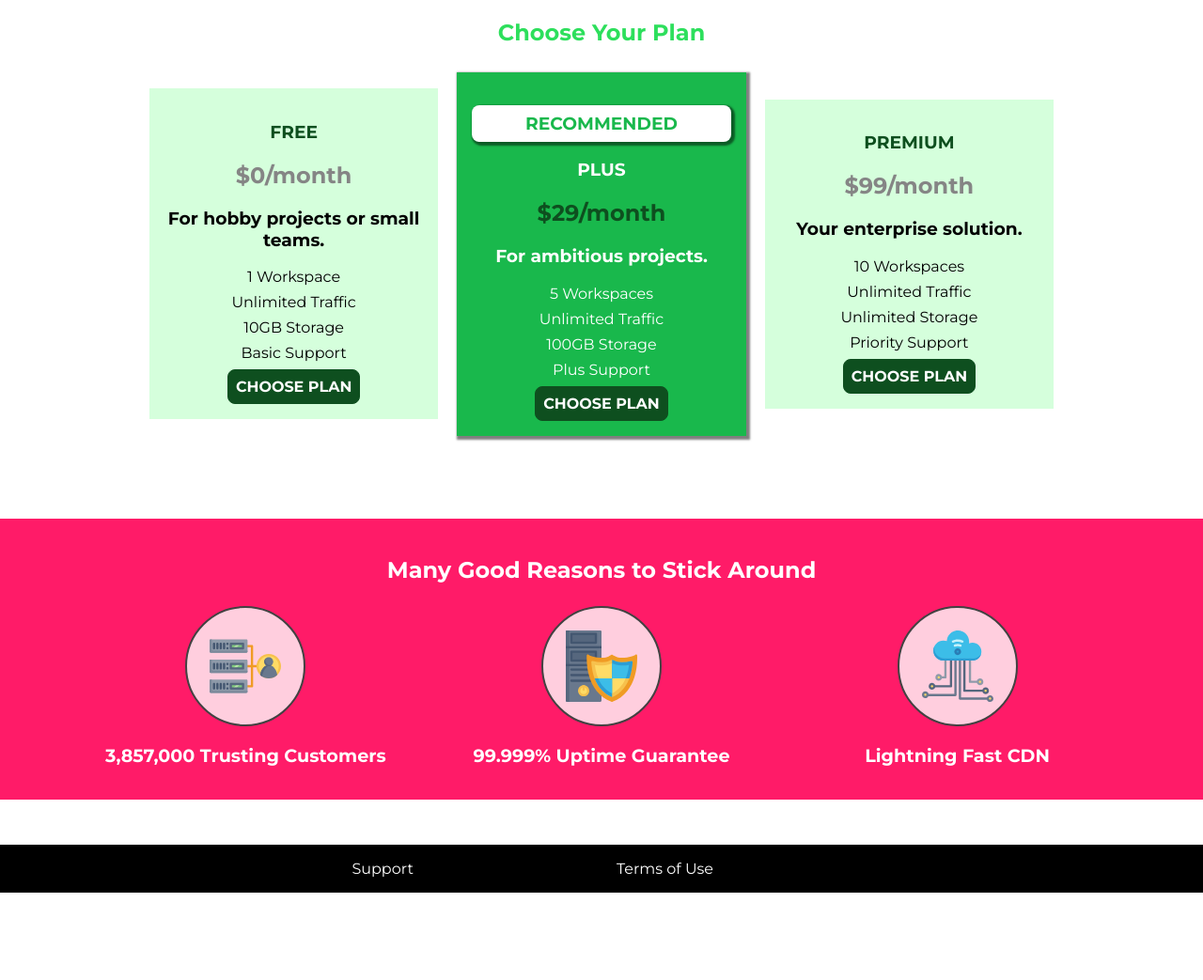
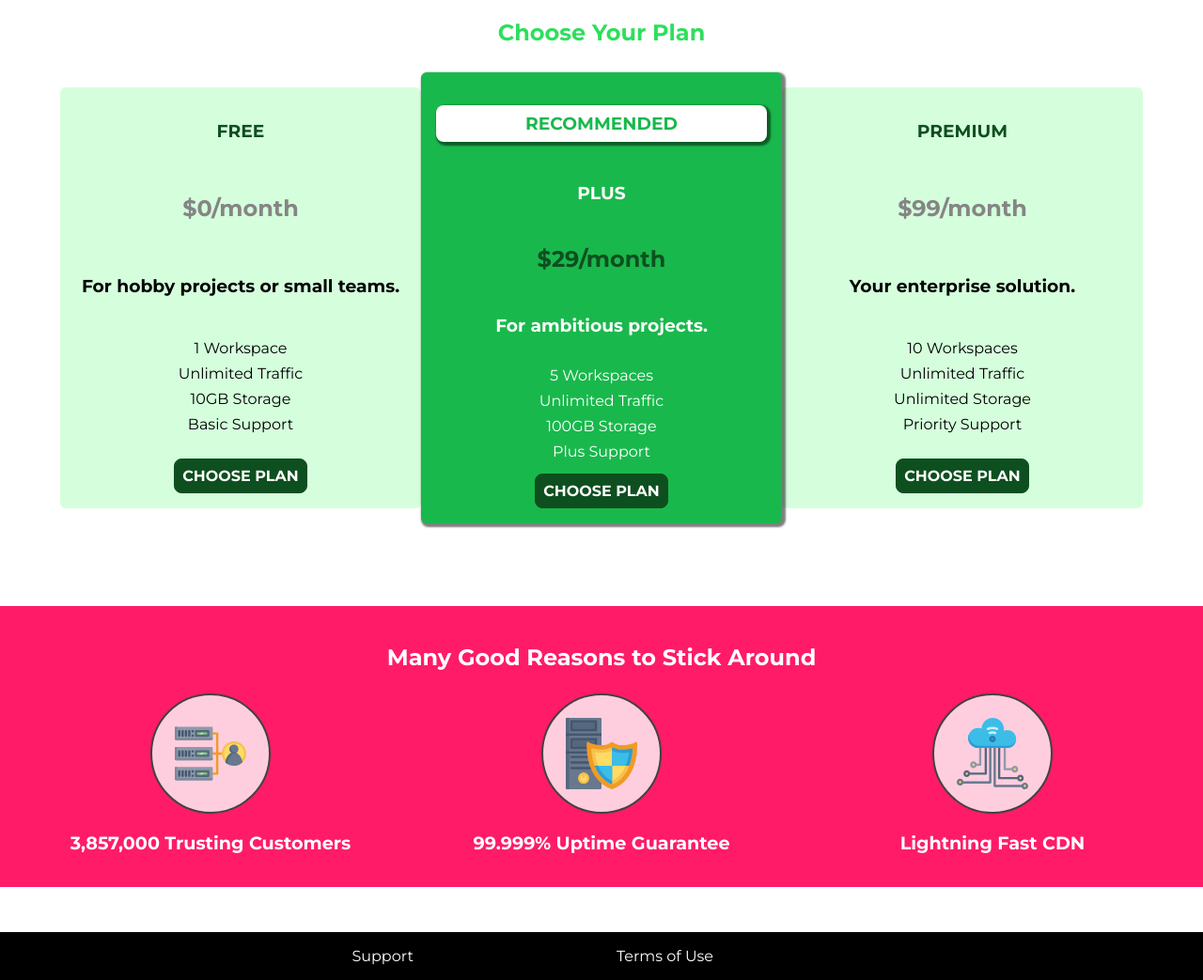
Before and after one commit to chibuzor9/Current, a plain HTML site: page index.html in a window 1280 px wide. Shown: the part 376-1419 px from the top of the page at 94% size. Before the commit the page ends 1326 px from the top, so only its background shows below. Drawn offline with Linux system fonts and the light colour scheme.

Commit message:
Improve CSS formatting

```diff
--- a/main.css
+++ b/main.css
@@ -100,18 +100,21 @@
 	margin: 1.5rem;
 }
 
+.key-feature {
+	text-align: center;
+	width: 100%;
+}
+
 .key-feature__list {
+	display: flex;
 	list-style: none;
 	margin: 0;
 	padding: 0;
-	text-align: center;
+	flex-direction: column;
+	align-items: center;
+	justify-content: space-around;
 }
 
-.key-feature {
-	display: block;
-	text-align: center;
-	width: 100%;
-}
 
 .key-feature__image {
 	background: #ffcede;
@@ -187,29 +190,36 @@
 
 @media (width >= 640px) {
 	.plan__list {
-		width: 80%;
-		margin: auto;
-		text-align: center;
-		/* min-width: 48rem; */
+		width: 100%;
+		display: flex;
+		justify-content: center;
+		align-items: center;
 	}
 
 	.plan {
-		display: inline-block;
 		width: 30%;
-		vertical-align: middle;
-		margin: 0.5rem;
-		/* min-width: 19.6rem; */
+		min-width: 13rem;
 		max-width: 25rem;
+		display: flex;
+		flex-direction: column;
+		justify-content: space-between;
+		height: 28rem;
+		border-radius: 6px;
 	}
 
 	.plan--highlighted {
 		box-shadow: 2px 2px 2px 2px rgba(0, 0, 0, 0.5);
+		height: 30rem;
+		z-index: 1;
 	}
 
 	.key-feature {
-		display: inline-block;
 		vertical-align: top;
 		width: 30%;
 		max-width: 25rem;
 	}
+
+	.key-feature__list {
+		flex-direction: row;
+	}
 }
--- a/shared.css
+++ b/shared.css
@@ -34,7 +34,7 @@ main {
 	left: 0;
 	background: #2ddf5c;
 	padding: 0.5rem 1rem;
-	z-index: 1;
+	z-index: 2;
 }
 
 .main-header > div {
```
Also changed, not shown: customers/customers.css (+4 -5 lines).
